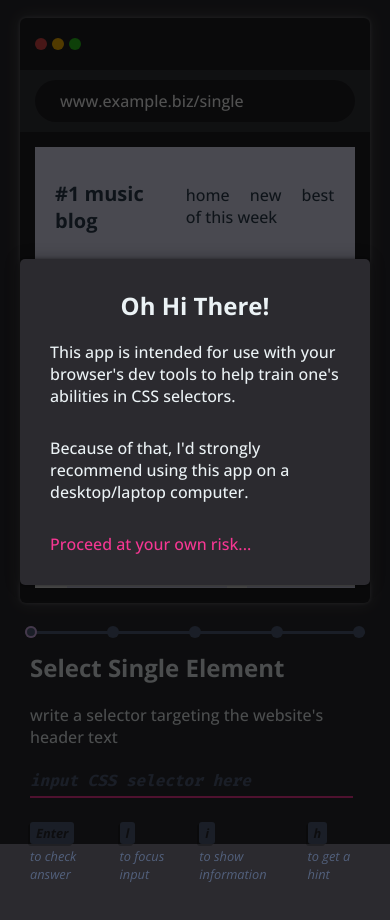
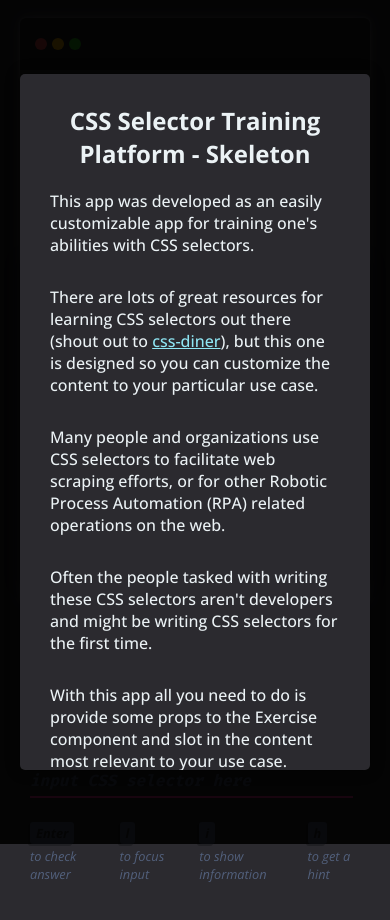
Before and after one commit to scootyboots/css-selector-training-platform, a Vue app: page /example-exercise/single in a window 390 px wide. Shown: the top 920 px of the page. Built offline with nearby package versions, Linux system fonts and the light colour scheme.

Commit message:
move mobile warning into main app and removed warning logic from modal component

```diff
--- a/src/App.vue
+++ b/src/App.vue
@@ -1,13 +1,21 @@
 <script setup lang="ts">
-import { provide } from 'vue';
+import { ref, onMounted } from 'vue';
 import Progress from './components/Progress.vue'
+import Modal from './components/Modal.vue'
+import MobileWarning from './components/modal_content/MobileWarning.vue'
+const displayMobileWarning = ref<boolean>(false)
 
-provide('completed', (completed:boolean) => completed)
+onMounted(() => {
+  const screenWidth = window.innerWidth
+  if (screenWidth < 1090) displayMobileWarning.value = true
+})
+
 </script>
 
 <template>
-  <!-- <router-link to="/">hello world</router-link>
-  <router-link to="/exercise/1">exercise</router-link> -->
+  <Modal v-show="displayMobileWarning" @click="displayMobileWarning = false" :display="displayMobileWarning" :toggle="displayMobileWarning">
+    <MobileWarning/>
+  </Modal>
   <Progress />
   <router-view/>
 
--- a/src/components/Modal.vue
+++ b/src/components/Modal.vue
@@ -1,7 +1,5 @@
 <script setup lang="ts">
-import MobileWarning from './modal_content/MobileWarning.vue'
 const props = defineProps<{ display: boolean, toggle: boolean  }>()
-const screenWidth = window.innerWidth
 </script>
 
 <template>
@@ -11,8 +9,7 @@ const screenWidth = window.innerWidth
       <Transition name="slide-fade">
         <div class="Information-modal-content-container" v-show="display">
           <div class="Information-modal-content">
-              <MobileWarning v-if="screenWidth < 500"/>
-              <slot v-else></slot>
+              <slot></slot>
           </div>
         </div>
       </Transition>
@@ -24,10 +21,7 @@ const screenWidth = window.innerWidth
 <style>
 .Information-modal {
   position: fixed;
-  top: 0;
-  bottom: 0;
-  left: 0;
-  right: 0;
+  inset: 0 0 0 0;
   display: flex;
   justify-content: center;
   align-items: center;
@@ -36,10 +30,7 @@ const screenWidth = window.innerWidth
 
 .Information-modal-bg {
   position: fixed;
-  top: 0;
-  bottom: 0;
-  left: 0;
-  right: 0;
+  inset: 0 0 0 0;
   opacity: 0.8;
   z-index: 10001;
   background-color: #000000d9;
```
